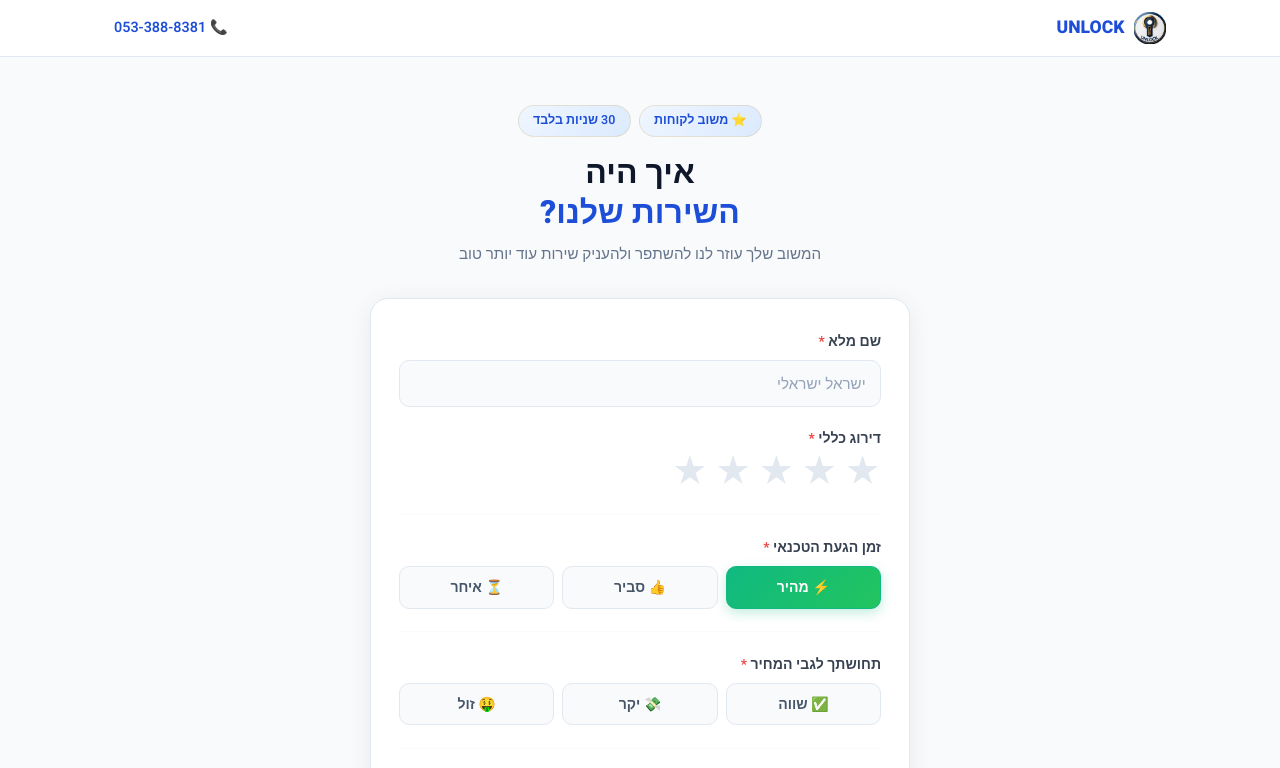
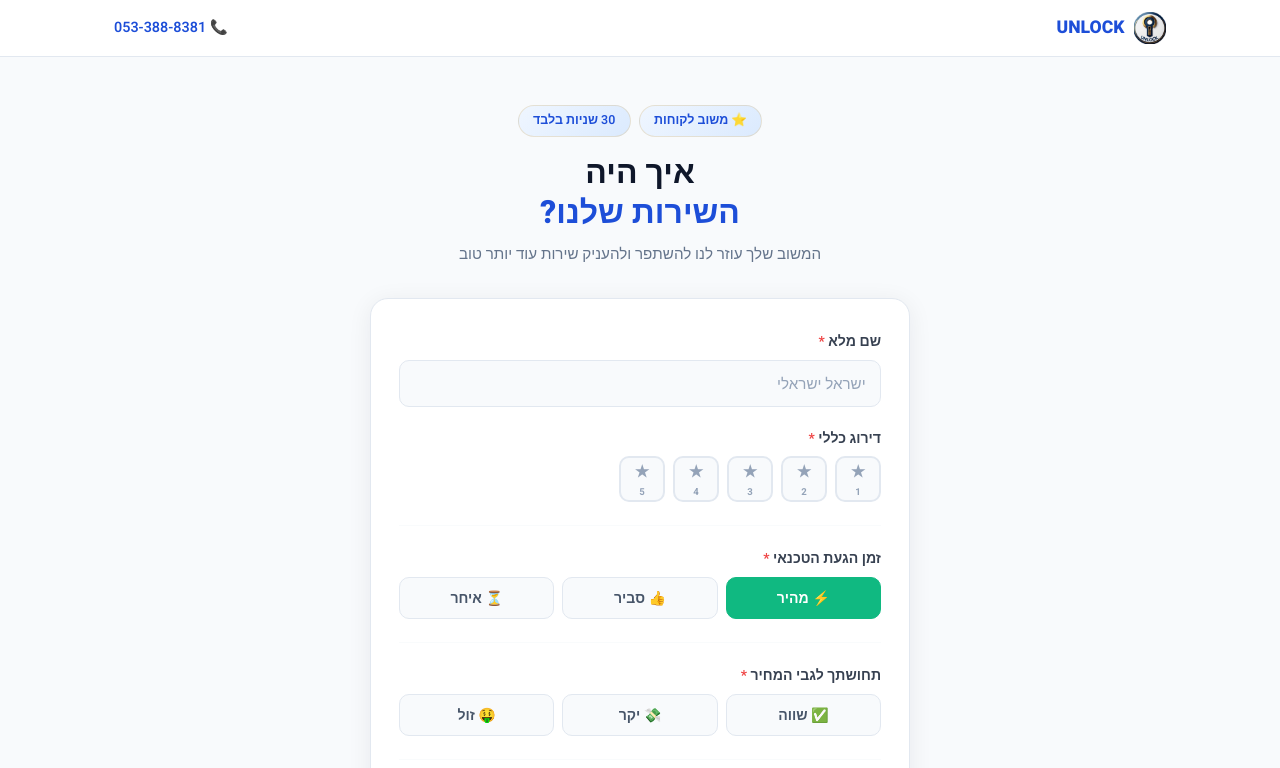
Before and after one commit to Gal9amar/new-unlock, a plain HTML site: page survey.html in a window 1280 px wide. Both pictures are taken after a click on the button "⚡ מהיר". Shown: the top 768 px of the page. Drawn offline with Linux system fonts and the light colour scheme.

Commit message:
Fix: stars numbered boxes solid fill, toggles solid color on select

```diff
--- a/survey.html
+++ b/survey.html
@@ -47,15 +47,15 @@
     html.dark .toggle-btn { background:#1e293b;border-color:#334155;color:#94a3b8; }
     .toggle-btn:not(.active):not(.active-green):not(.active-red):not(.active-amber):hover { border-color:#93c5fd;color:#1d4ed8;background:#eff6ff; }
     html.dark .toggle-btn:not(.active):not(.active-green):not(.active-red):not(.active-amber):hover { border-color:#3b82f6;color:#60a5fa;background:#1e3a5f; }
-    .toggle-btn.active { background:linear-gradient(135deg,#1d4ed8,#2563eb);border-color:#1d4ed8;color:#fff;box-shadow:0 4px 12px rgba(37,99,235,0.25); }
-    .toggle-btn.active-green { background:linear-gradient(135deg,#10b981,#22c55e);border-color:#10b981;color:#fff;box-shadow:0 4px 12px rgba(16,185,129,0.25); }
-    .toggle-btn.active-red { background:linear-gradient(135deg,#dc2626,#ef4444);border-color:#dc2626;color:#fff;box-shadow:0 4px 12px rgba(239,68,68,0.2); }
-    .toggle-btn.active-amber { background:linear-gradient(135deg,#d97706,#f59e0b);border-color:#d97706;color:#fff;box-shadow:0 4px 12px rgba(245,158,11,0.25); }
-    .stars-row { display:flex;gap:0.4rem;flex-direction:row-reverse;justify-content:flex-end; }
-    .star-btn { font-size:2.2rem;line-height:1;background:none;border:none;cursor:pointer;color:#e2e8f0;transition:color .15s,transform .1s;padding:0; }
-    html.dark .star-btn { color:#334155; }
-    .star-btn.lit { color:#facc15; }
-    .star-btn:hover { color:#facc15;transform:scale(1.15); }
+    .toggle-btn.active { background:#1d4ed8 !important;border-color:#1d4ed8 !important;color:#fff !important; }
+    .toggle-btn.active-green { background:#10b981 !important;border-color:#10b981 !important;color:#fff !important; }
+    .toggle-btn.active-red { background:#dc2626 !important;border-color:#dc2626 !important;color:#fff !important; }
+    .toggle-btn.active-amber { background:#d97706 !important;border-color:#d97706 !important;color:#fff !important; }
+    .stars-row { display:flex;gap:0.5rem; }
+    .star-btn { width:46px;height:46px;border:2px solid #e2e8f0;border-radius:10px;background:#f8fafc;cursor:pointer;color:#94a3b8;font-family:'Heebo',Arial,sans-serif;transition:all .18s;display:flex;flex-direction:column;align-items:center;justify-content:center;gap:1px;padding:0;font-weight:700; }
+    html.dark .star-btn { background:#1e293b;border-color:#334155;color:#64748b; }
+    .star-btn.lit { background:#facc15 !important;border-color:#f59e0b !important;color:#fff !important; }
+    .star-btn:not(.lit):hover { border-color:#facc15;background:#fef9c3;color:#d97706; }
     .section-divider { position:relative;margin:1.4rem 0; }
     .section-divider::before { content:'';display:block;height:1px;background:#e2e8f0; }
     html.dark .section-divider::before { background:#1e293b; }
@@ -124,11 +124,11 @@
             <div class="field">
               <label>דירוג כללי <span class="req">*</span></label>
               <div class="stars-row" id="starsRow">
-                <button type="button" class="star-btn" data-val="5" onclick="pickStar(5)">★</button>
-                <button type="button" class="star-btn" data-val="4" onclick="pickStar(4)">★</button>
-                <button type="button" class="star-btn" data-val="3" onclick="pickStar(3)">★</button>
-                <button type="button" class="star-btn" data-val="2" onclick="pickStar(2)">★</button>
-                <button type="button" class="star-btn" data-val="1" onclick="pickStar(1)">★</button>
+                <button type="button" class="star-btn" data-val="1" onclick="pickStar(1)"><span style="font-size:1rem">★</span><span style="font-size:0.6rem">1</span></button>
+                <button type="button" class="star-btn" data-val="2" onclick="pickStar(2)"><span style="font-size:1rem">★</span><span style="font-size:0.6rem">2</span></button>
+                <button type="button" class="star-btn" data-val="3" onclick="pickStar(3)"><span style="font-size:1rem">★</span><span style="font-size:0.6rem">3</span></button>
+                <button type="button" class="star-btn" data-val="4" onclick="pickStar(4)"><span style="font-size:1rem">★</span><span style="font-size:0.6rem">4</span></button>
+                <button type="button" class="star-btn" data-val="5" onclick="pickStar(5)"><span style="font-size:1rem">★</span><span style="font-size:0.6rem">5</span></button>
               </div>
             </div>
 
```
